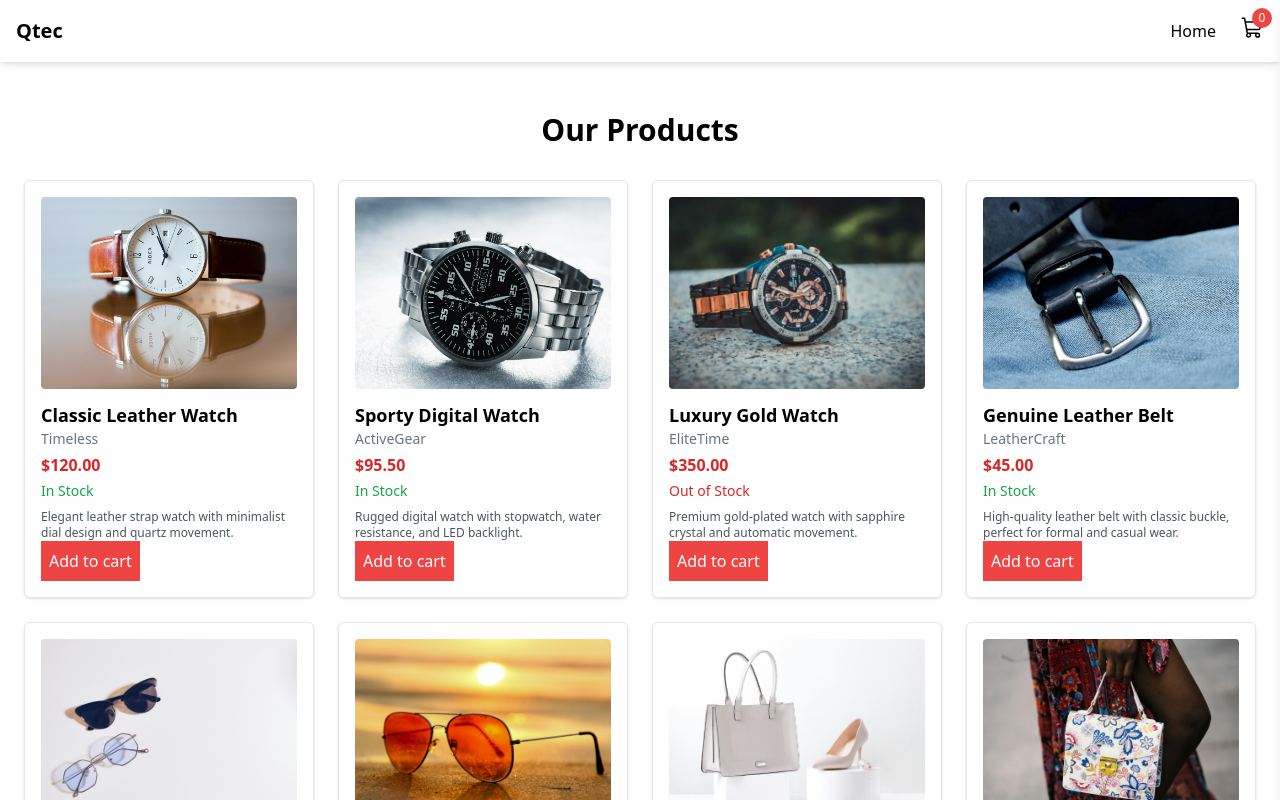
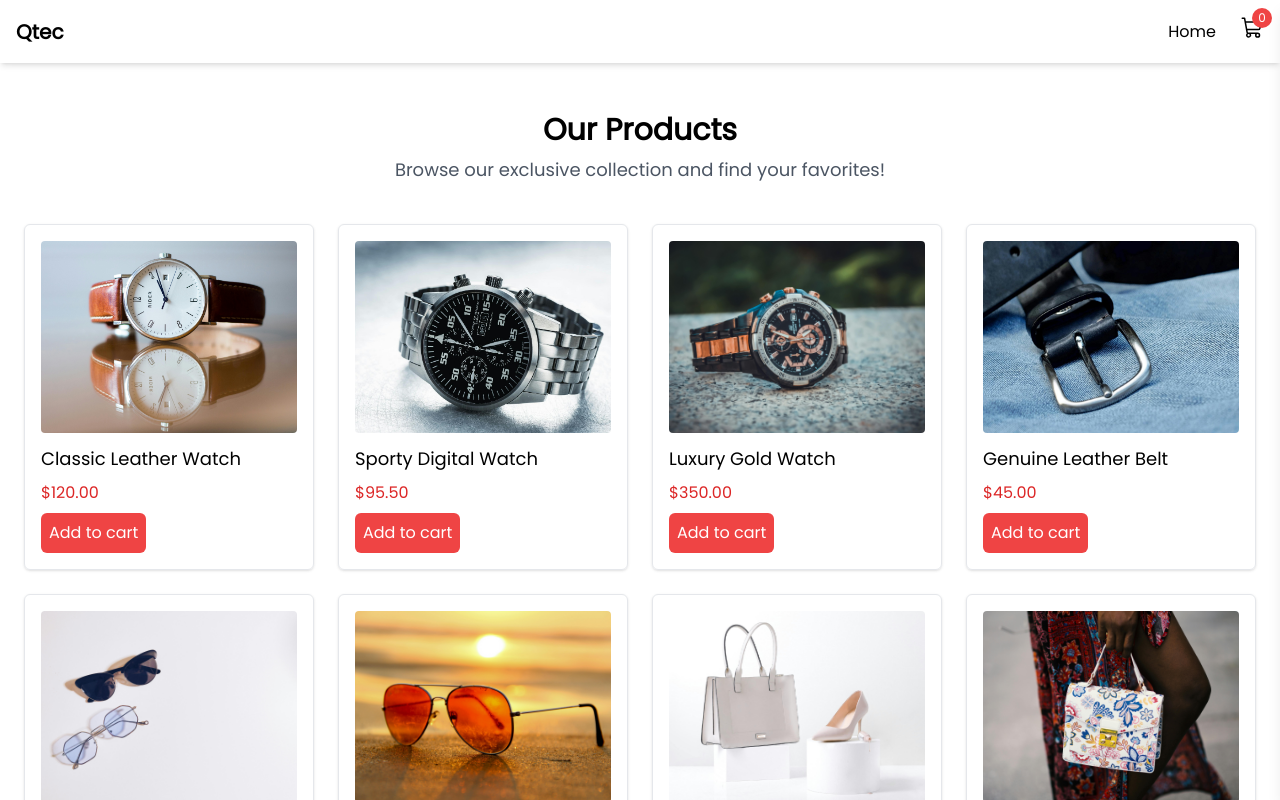
Before and after one commit to mdrubelhossain-me/Qtec-task, a React (Vite) app: page / in a window 1280 px wide. Shown: the top 800 px of the page. Built offline with nearby package versions, Linux system fonts and the light colour scheme.

Commit message:
correction

```diff
--- a/src/App.jsx
+++ b/src/App.jsx
@@ -2,20 +2,15 @@ import React from "react";
 import { Routes, Route } from 'react-router-dom';
 import MainLayout from './layout/MainLayout';
 import Home from './pages/Home';
-import Product from './pages/Product';
 import ProductDetails from './pages/ProductDetails';
-// import Cart from './pages/Cart';
-import Navbar from './components/Navbar';
-import Footer from "./components/Footer";
+
 
 const App = () => {
   return (
     <Routes>
       <Route path='/' element={<MainLayout />}>
         <Route index element={<Home />} />
-        <Route path='products' element={<Product />} />
         <Route path='products/:id' element={<ProductDetails />} />
-        {/* <Route path='cart' element={<Cart />} /> */}
       </Route>
     </Routes>
   );
--- a/src/components/ProductCard.jsx
+++ b/src/components/ProductCard.jsx
@@ -1,8 +1,11 @@
+// ProductCard component displays individual product details and allows adding the product to the cart
 import React, { useContext } from "react";
-import { Link } from 'react-router-dom';
-import { CartContext } from '../context/CartContext.jsx';
+import { Link } from "react-router-dom";
+import { CartContext } from "../context/CartContext.jsx";
 
+// Receives a single product object as a prop
 const ProductCard = ({ product }) => {
+  // Destructure addToCart function from CartContext
   const { addToCart } = useContext(CartContext);
 
   return (
@@ -15,20 +18,14 @@ const ProductCard = ({ product }) => {
         />
       </Link>
       <Link to={`/products/${product.id}`}>
-        <h3 className="font-semibold text-lg">{product.title}</h3>
+        <h3 className="text-lg hover:text-red-600">{product.title}</h3>
       </Link>
-      <p className="text-sm text-gray-500 mb-1">{product.brand}</p>
-      <p className="text-red-600 font-bold mb-1">${product.price.toFixed(2)}</p>
-      <p
-        className={`text-sm ${
-          product.availability === "In Stock" ? "text-green-600" : "text-red-600"
-        }`}
+      <p className="text-red-600 my-2">${product.price.toFixed(2)}</p>
+      {/* Add to cart button */}
+      <button
+        className="bg-red-500 text-white px-2 py-2 rounded-md"
+        onClick={() => addToCart(product)}
       >
-        {product.availability}
-      </p>
-      <p className="text-gray-600 text-xs mt-2">{product.description}</p>
-
-      <button className="bg-red-500 text-white px-2 py-2" onClick={() => addToCart(product)}>
         Add to cart
       </button>
     </div>
--- a/src/index.css
+++ b/src/index.css
@@ -8,3 +8,7 @@
   font-weight: normal;
   font-style: normal;
 }
+
+body {
+  @apply font-primary;
+}
--- a/src/pages/Product.jsx
+++ b/src/pages/Product.jsx
@@ -5,7 +5,8 @@ import ProductCard from "../components/ProductCard";
 const Product = () => {
   return (
     <div className="container mx-auto px-6 py-8">
-      <h1 className="text-3xl font-bold text-center mb-8">Our Products</h1>
+      <h1 className="text-3xl font-bold text-center mb-2">Our Products</h1>
+      <h2 className="text-lg text-center text-gray-600 mb-10">Browse our exclusive collection and find your favorites!</h2>
       <div className="grid grid-cols-1 sm:grid-cols-2 md:grid-cols-3 lg:grid-cols-4 gap-6">
         {products.map((product) => (
           <ProductCard key={product.id} product={product} />
--- a/src/pages/ProductDetails.jsx
+++ b/src/pages/ProductDetails.jsx
@@ -1,19 +1,30 @@
-import React from 'react';
-import { useParams } from 'react-router-dom';
-import products from '../data/products';
-import { useContext } from 'react';
-import { CartContext } from '../context/CartContext.jsx';
+import React from "react";
+import { useParams } from "react-router-dom";
+import products from "../data/products";
+import { useContext } from "react";
+import { CartContext } from "../context/CartContext.jsx";
 
 const ProductDetails = () => {
+  // Get the product id from the URL params
   const { id } = useParams();
+  // Find the product object by id
   const product = products.find((p) => p.id === parseInt(id));
+  // Get addToCart function from CartContext
   const { addToCart } = useContext(CartContext);
 
-  if (!product) return <div className="p-8 text-center">Product not found.</div>;
+  // If product not found, show a message
+  if (!product)
+    return <div className="p-8 text-center">Product not found.</div>;
+
+  // Handle add to cart button click
+  const handleAddToCart = () => {
+    addToCart(product);
+  };
 
   return (
     <div className="container mx-auto px-6 py-20 mt-5">
       <div className="flex flex-col md:flex-row gap-8">
+        {/* Product image */}
         <img
           src={product.image}
           alt={product.title}
@@ -22,10 +33,26 @@ const ProductDetails = () => {
         <div>
           <h1 className="text-3xl font-bold mb-2">{product.title}</h1>
           <p className="text-lg text-gray-600 mb-2">{product.brand}</p>
-          <p className="text-red-600 text-2xl font-bold mb-2">${product.price.toFixed(2)}</p>
-          <p className={`mb-2 ${product.availability === 'In Stock' ? 'text-green-600' : 'text-red-600'}`}>{product.availability}</p>
+          <p className="text-red-600 text-2xl font-bold mb-2">
+            ${product.price.toFixed(2)}
+          </p>
+          {/* Availability text with color */}
+          <p
+            className={`mb-2 ${
+              product.availability === "In Stock"
+                ? "text-green-600"
+                : "text-red-600"
+            }`}
+          >
+            {product.availability}
+          </p>
           <p className="mb-4">{product.description}</p>
-          <button className="bg-red-600 text-white px-6 py-2 rounded hover:bg-red-700 transition" onClick={() => addToCart(product)}>
+          {/* Add to Cart button: only enabled if product is in stock */}
+          <button
+            className="bg-red-600 text-white px-6 py-2 rounded hover:bg-red-700 transition disabled:opacity-50 disabled:cursor-not-allowed"
+            onClick={handleAddToCart}
+            disabled={product.availability !== "In Stock"} // Disable if not in stock
+          >
             Add to Cart
           </button>
         </div>
```
